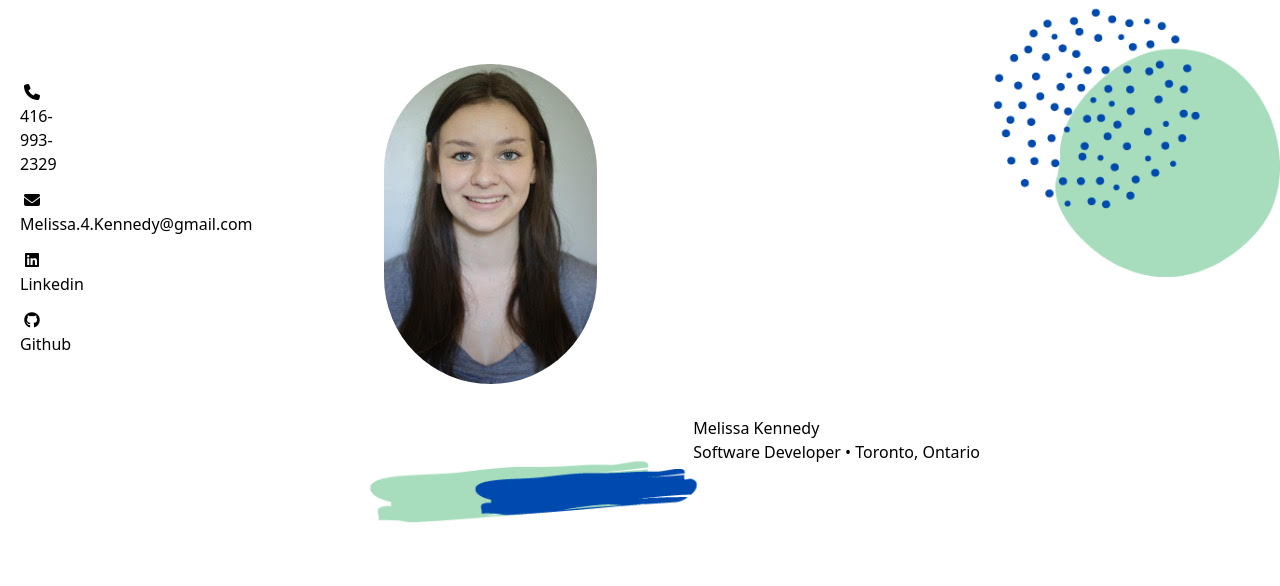
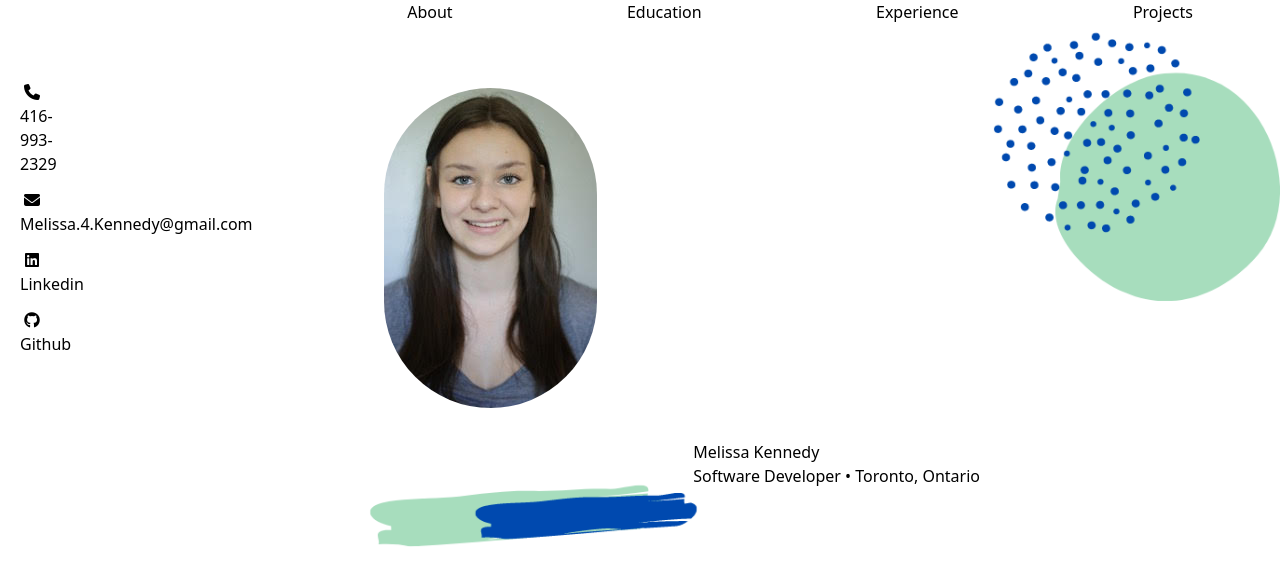
Before and after one commit to Melissa-Kennedy/personal-website, a Vue app: page / in a window 1280 px wide. Shown: the top 586 px of the page. Built offline with nearby package versions, Linux system fonts and the light colour scheme.

Commit message:
Create a navbar component

```diff
--- /dev/null
+++ b/src/components/Navbar.vue
@@ -0,0 +1,13 @@
+<template>
+  <nav class="flex justify-around">
+    <h1>About</h1>
+    <h1>Education</h1>
+    <h1>Experience</h1>
+    <h1>Projects</h1>
+  </nav>
+</template>
+
+<script>
+export default {
+  name: "Navbar"
+};
--- a/src/views/Home.vue
+++ b/src/views/Home.vue
@@ -4,6 +4,7 @@
       <SideBar />
     </div>
     <div class="w-3/4">
+      <Navbar />
       <HomePage />
     </div>
   </div>
@@ -13,12 +14,14 @@
 // @ is an alias to /src
 import SideBar from "@/components/SideBar.vue";
 import HomePage from "@/components/HomePage.vue";
+import Navbar from "@/components/Navbar.vue";
 
 export default {
   name: "Home",
   components: {
     SideBar,
-    HomePage
+    HomePage,
+    Navbar
   }
 };
 </script>
```
